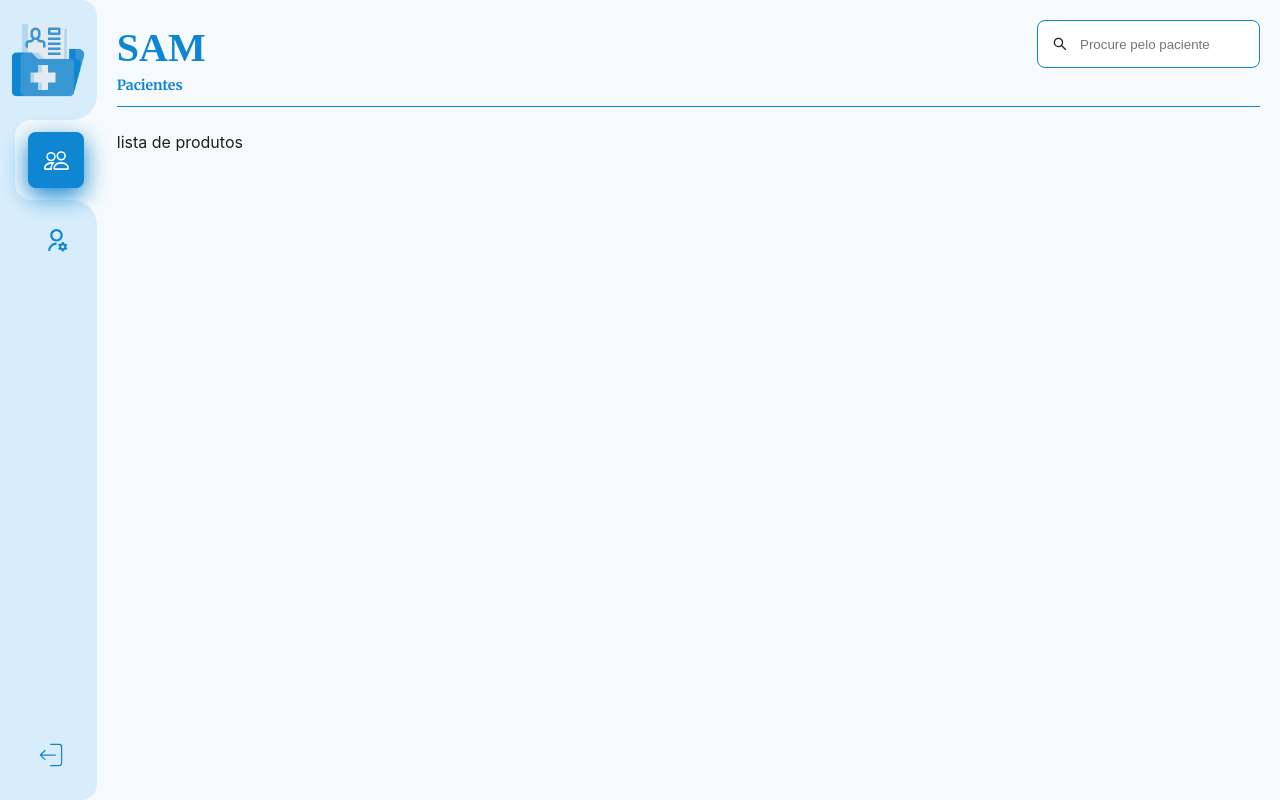
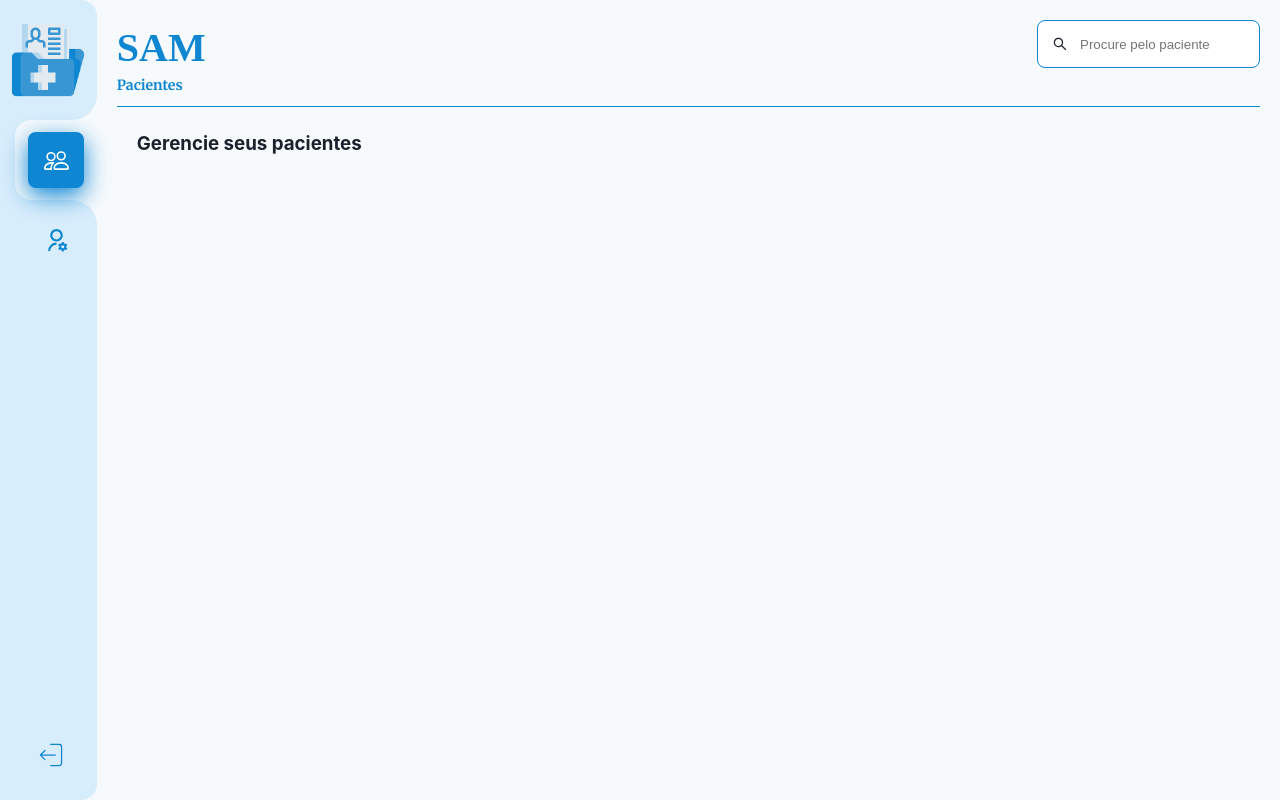
Before and after one commit to DevzVictor/SAM-Client, a React (Create React App) app: page / in a window 1280 px wide. Built offline with nearby package versions, Linux system fonts and the light colour scheme.

Commit message:
feat(patientList): implements patient list

```diff
--- /dev/null
+++ b/src/components/PatientList/index.tsx
@@ -0,0 +1,15 @@
+import * as S from "./style";
+
+const PatientList = () => {
+  return (
+    <section>
+        <S.PatientListHeader>
+            <S.PatientListHeaderTitle>
+                Gerencie seus pacientes
+            </S.PatientListHeaderTitle>
+        </S.PatientListHeader>
+    </section>
+  );
+}
+
+export default PatientList;
--- /dev/null
+++ b/src/components/PatientList/style.ts
@@ -0,0 +1,32 @@
+import styled, { css } from "styled-components";
+
+export const PatientListHeader = styled.div`
+  ${() => css`
+    display: flex;
+    justify-content: space-between;
+    align-items: center;
+    padding: 0 20px;
+  `}
+`;
+
+export const PatientListHeaderTitle = styled.h1`
+  ${() => css`
+    margin: 0;
+  `}
+`;
+
+export const PatientListHeaderSelect = styled.select`
+  ${({ theme }) => css`
+    ${theme.mixins.select()};
+  `}
+`;
+
+export const PatientList = styled.div`
+  ${() => css`
+    justify-content: center;
+    margin-top: 75px;
+    display: flex;
+    gap: 75px 20px;
+    flex-wrap: wrap;
+  `}
+`;
--- a/src/pages/Home/index.tsx
+++ b/src/pages/Home/index.tsx
@@ -1,6 +1,7 @@
 import * as S from "./style";
 import { AiOutlineSearch } from "react-icons/ai";
 import Menu from "components/Menu";
+import PatientList from "components/PatientList";
 import { RoutePath } from "types/routes";
 import { navigationItems } from "data/navigation";
 
@@ -22,7 +23,9 @@ const Home = () => {
         </header>
         <div>
           <S.HomeTitle>Pacientes</S.HomeTitle>
-          <S.HomePatientList><p>lista de produtos</p></S.HomePatientList>
+          <S.HomePatientList>
+            <PatientList></PatientList>
+          </S.HomePatientList>
         </div>
       </S.HomeContent>
     </S.Home>
```
